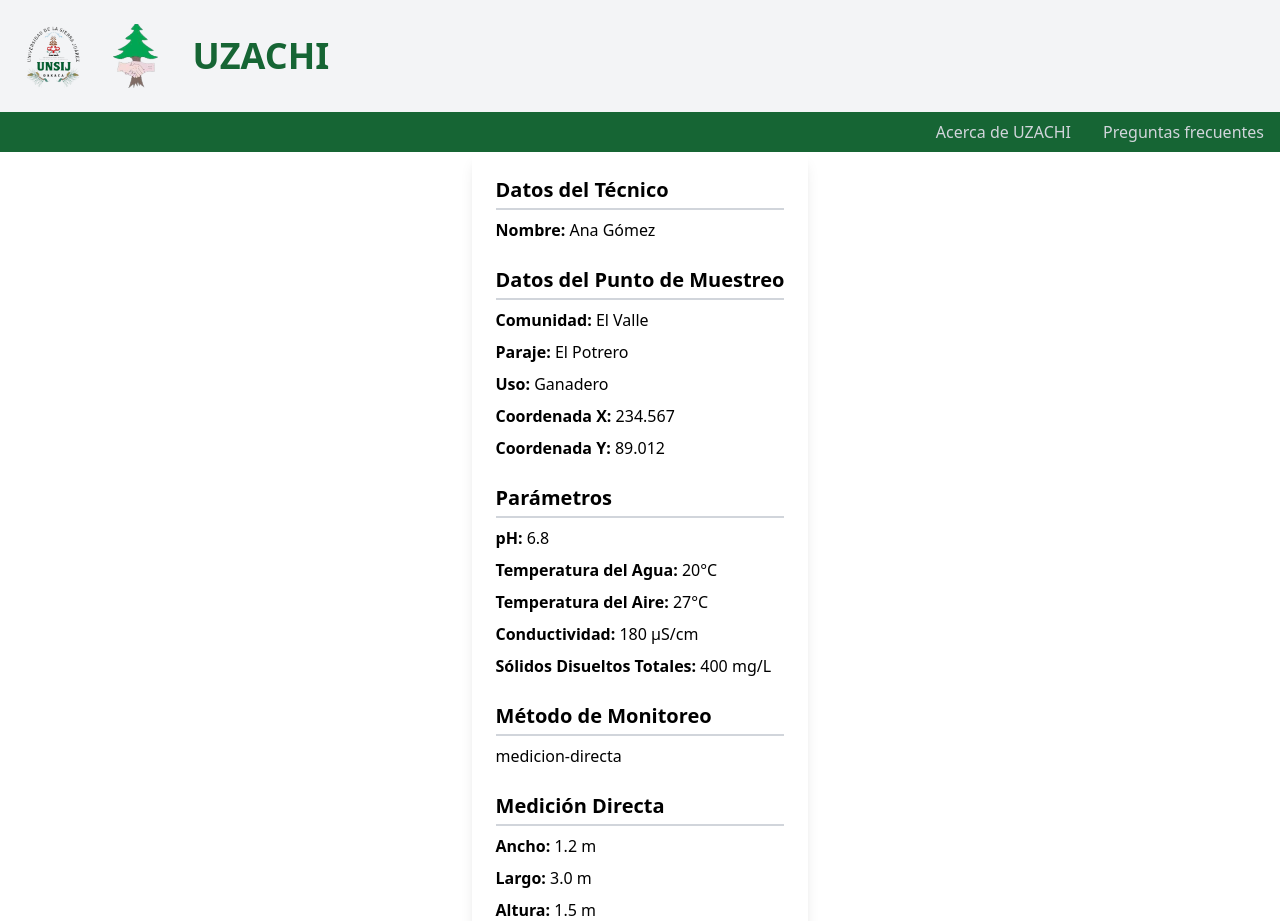
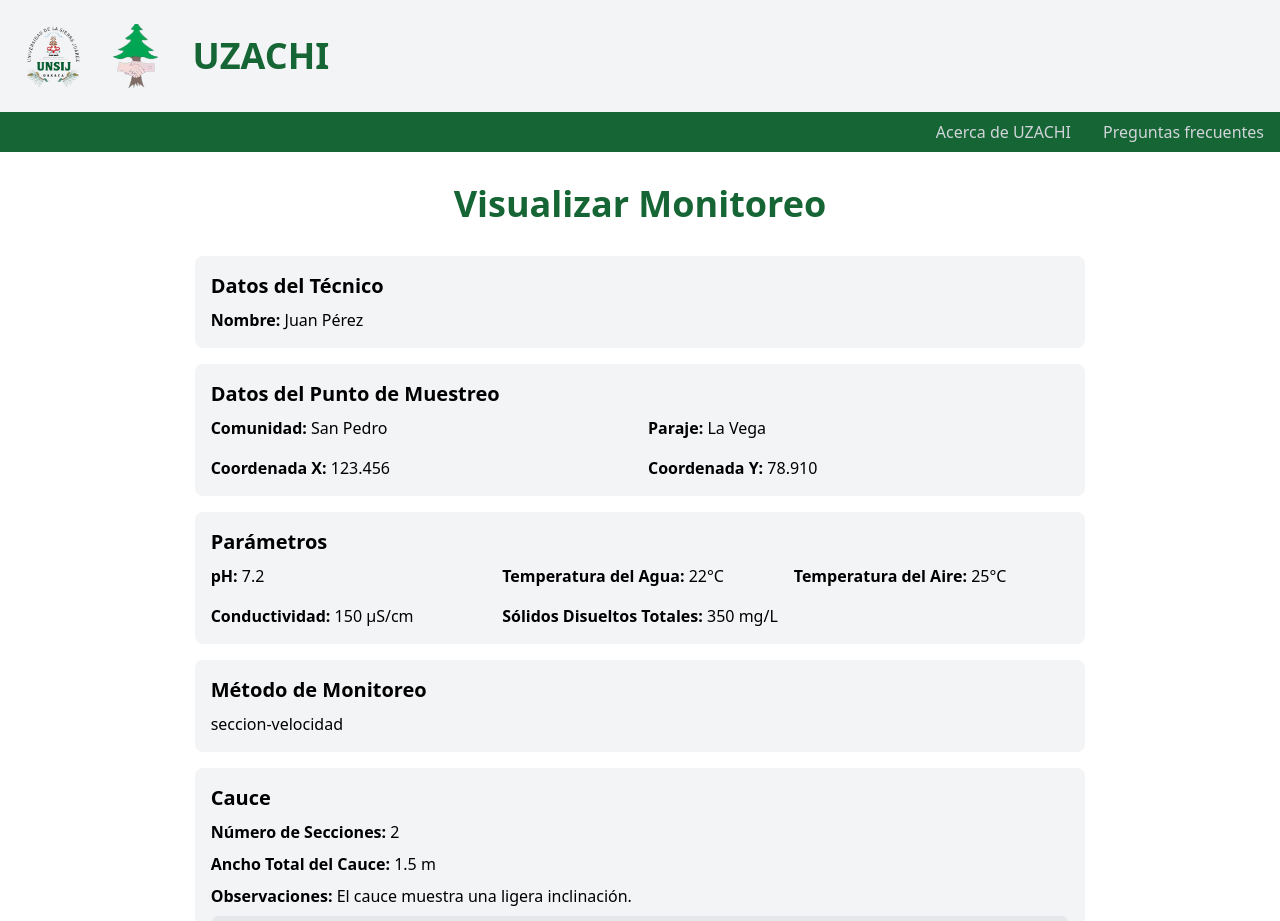
Before and after one commit to Uriel1021/Frtont-End-UZACHI, a React (Vite) app: page /monitoreos/monitoreoagua/visualizar in a window 1280 px wide. Shown: the top 921 px of the page. Built offline with nearby package versions, Linux system fonts and the light colour scheme.

Commit message:
se corrigio el formulario

```diff
--- a/src/components/monitoreoAgua/Visualizar.jsx
+++ b/src/components/monitoreoAgua/Visualizar.jsx
@@ -73,68 +73,89 @@
 };
 
 const Visualizar = () => {
-  // Estado para seleccionar la cadena de datos
   const [datosSeleccionados, setDatosSeleccionados] = useState(datosEjemplo1);
 
-  // Simular cambio interno de datos
   useEffect(() => {
-    // Aquí se puede decidir cuál de los datos se selecciona automáticamente
-    setDatosSeleccionados(datosEjemplo2); // Cambia a datosEjemplo2 si quieres mostrar el segundo set
+    setDatosSeleccionados(datosEjemplo1); // Cambia a datosEjemplo2 si quieres mostrar el segundo set
   }, []);
 
   const { datosTecnico, datosPuntoMuestreo, parametros, metodoMonitoreo, cauce, medicionDirecta } = datosSeleccionados;
 
   return (
-    <div className="p-6 bg-white shadow-lg rounded-lg max-w-4xl mx-auto">
+    <div className="p-4 md:p-8 max-w-5xl mx-auto">
+      <h1 className="text-center text-3xl md:text-4xl font-bold text-green-800 mb-4 md:mb-8">
+        Visualizar Monitoreo
+      </h1>
+
       {/* Datos del Técnico */}
-      <section className="mb-6">
-        <h2 className="text-xl font-bold mb-2 border-b-2 border-gray-300 pb-1">Datos del Técnico</h2>
+      <div className="mb-4 p-4 bg-gray-100 rounded-lg">
+        <h2 className="text-lg md:text-xl font-semibold mb-2">Datos del Técnico</h2>
         <div className="space-y-2">
           <p><strong>Nombre:</strong> {datosTecnico.nombre}</p>
         </div>
-      </section>
+      </div>
 
       {/* Datos del Punto de Muestreo */}
-      <section className="mb-6">
-        <h2 className="text-xl font-bold mb-2 border-b-2 border-gray-300 pb-1">Datos del Punto de Muestreo</h2>
-        <div className="space-y-2">
+      <div className="mb-4 p-4 bg-gray-100 rounded-lg">
+        <h2 className="text-lg md:text-xl font-semibold mb-2">Datos del Punto de Muestreo</h2>
+        <div className="grid grid-cols-1 md:grid-cols-2 gap-4">
+          <div>
             <p><strong>Comunidad:</strong> {datosPuntoMuestreo.comunidad}</p>
+          </div>
+          <div>
             <p><strong>Paraje:</strong> {datosPuntoMuestreo.paraje}</p>
+          </div>
+          <div className="md:hidden">
             <p><strong>Uso:</strong> {datosPuntoMuestreo.uso}</p>
+          </div>
+          <div>
             <p><strong>Coordenada X:</strong> {datosPuntoMuestreo.coordenadaX}</p>
+          </div>
+          <div>
             <p><strong>Coordenada Y:</strong> {datosPuntoMuestreo.coordenadaY}</p>
           </div>
-      </section>
+        </div>
+      </div>
 
       {/* Parámetros */}
-      <section className="mb-6">
-        <h2 className="text-xl font-bold mb-2 border-b-2 border-gray-300 pb-1">Parámetros</h2>
-        <div className="space-y-2">
+      <div className="mb-4 p-4 bg-gray-100 rounded-lg">
+        <h2 className="text-lg md:text-xl font-semibold mb-2">Parámetros</h2>
+        <div className="grid grid-cols-1 md:grid-cols-3 gap-4">
+          <div>
             <p><strong>pH:</strong> {parametros.pH}</p>
+          </div>
+          <div>
             <p><strong>Temperatura del Agua:</strong> {parametros.temperaturaAgua}°C</p>
+          </div>
+          <div>
             <p><strong>Temperatura del Aire:</strong> {parametros.temperaturaAire}°C</p>
+          </div>
+          <div>
             <p><strong>Conductividad:</strong> {parametros.conductividad} µS/cm</p>
+          </div>
+          <div>
             <p><strong>Sólidos Disueltos Totales:</strong> {parametros.solidosDisueltosTotales} mg/L</p>
           </div>
-      </section>
+        </div>
+      </div>
 
       {/* Método de Monitoreo */}
-      <section className="mb-6">
-        <h2 className="text-xl font-bold mb-2 border-b-2 border-gray-300 pb-1">Método de Monitoreo</h2>
+      <div className="mb-4 p-4 bg-gray-100 rounded-lg">
+        <h2 className="text-lg md:text-xl font-semibold mb-2">Método de Monitoreo</h2>
         <p>{metodoMonitoreo}</p>
-      </section>
+      </div>
 
       {/* Información adicional basada en el método de monitoreo */}
       {metodoMonitoreo === 'seccion-velocidad' && cauce && (
-        <section className="mb-6">
-          <h2 className="text-xl font-bold mb-2 border-b-2 border-gray-300 pb-1">Cauce</h2>
+        <div className="mb-4 p-4 bg-gray-100 rounded-lg">
+          <h2 className="text-lg md:text-xl font-semibold mb-2">Cauce</h2>
           <div className="space-y-2">
             <p><strong>Número de Secciones:</strong> {cauce.numeroSecciones}</p>
             <p><strong>Ancho Total del Cauce:</strong> {cauce.anchoTotalCauce} m</p>
             <p><strong>Observaciones:</strong> {cauce.observaciones}</p>
             <div className="space-y-4">
               {cauce.secciones.map((seccion, index) => (
-                <div key={index} className="border rounded-lg p-4 bg-gray-100">
+                <div key={index} className="border rounded-lg p-4 bg-gray-200">
                   <h3 className="font-semibold text-lg mb-2">Sección {index + 1}</h3>
                   <p><strong>Longitud Inicial:</strong> {seccion.longitudInicial} m</p>
                   <p><strong>Longitud Final:</strong> {seccion.longitudFinal} m</p>
@@ -145,12 +166,12 @@
               ))}
             </div>
           </div>
-        </section>
+        </div>
       )}
 
       {metodoMonitoreo === 'medicion-directa' && medicionDirecta && (
-        <section className="mb-6">
-          <h2 className="text-xl font-bold mb-2 border-b-2 border-gray-300 pb-1">Medición Directa</h2>
+        <div className="mb-4 p-4 bg-gray-100 rounded-lg">
+          <h2 className="text-lg md:text-xl font-semibold mb-2">Medición Directa</h2>
           <div className="space-y-2">
             <p><strong>Ancho:</strong> {medicionDirecta.ancho} m</p>
             <p><strong>Largo:</strong> {medicionDirecta.largo} m</p>
@@ -159,7 +180,7 @@
             <p><strong>Altura Contenido Agua:</strong> {medicionDirecta.alturaContenidoAgua} m</p>
             <p><strong>Porcentaje Contenido Agua:</strong> {medicionDirecta.porcentajeContenidoAgua}%</p>
           </div>
-        </section>
+        </div>
       )}
     </div>
   );
```
Lines whose indentation alone changed are shown as unchanged.
